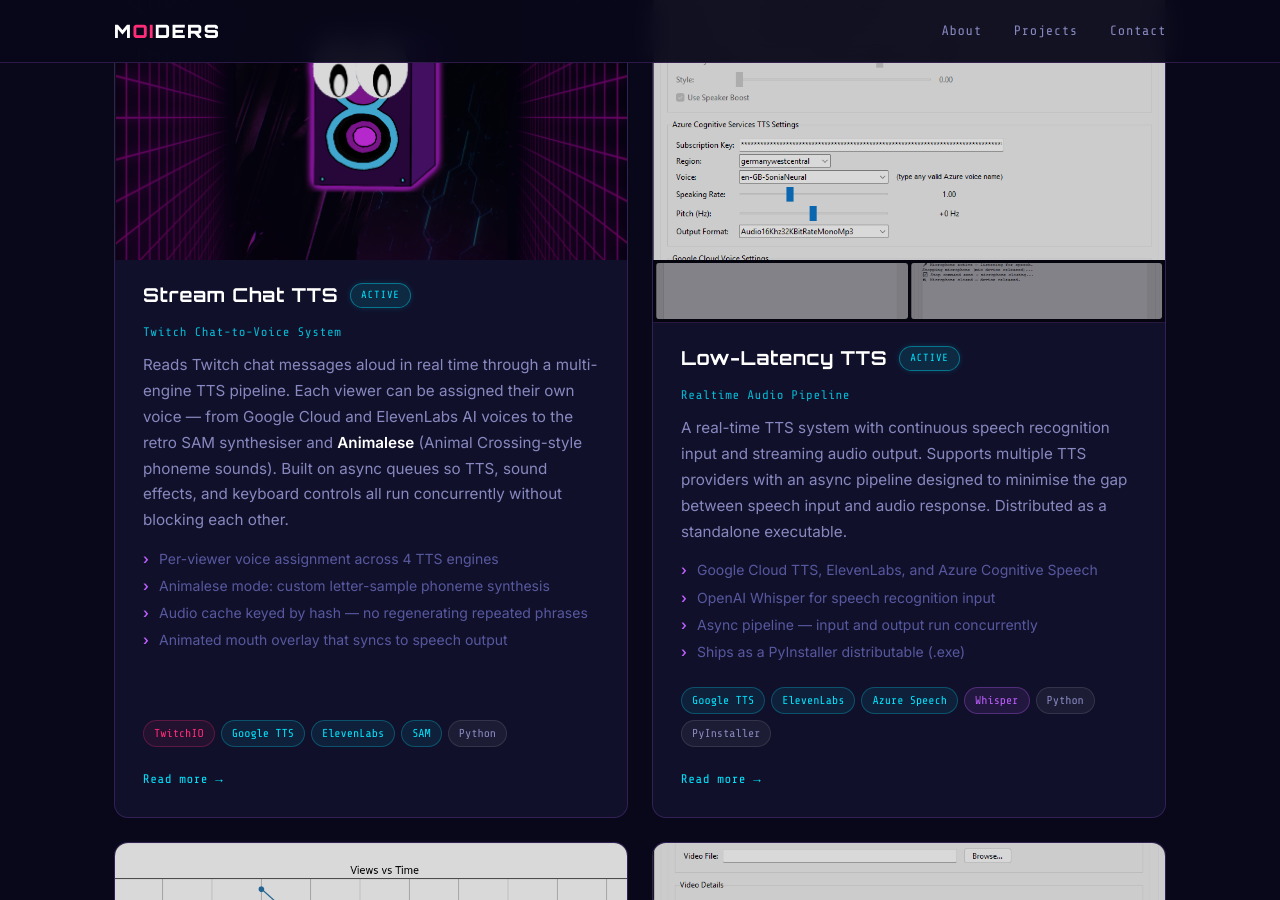
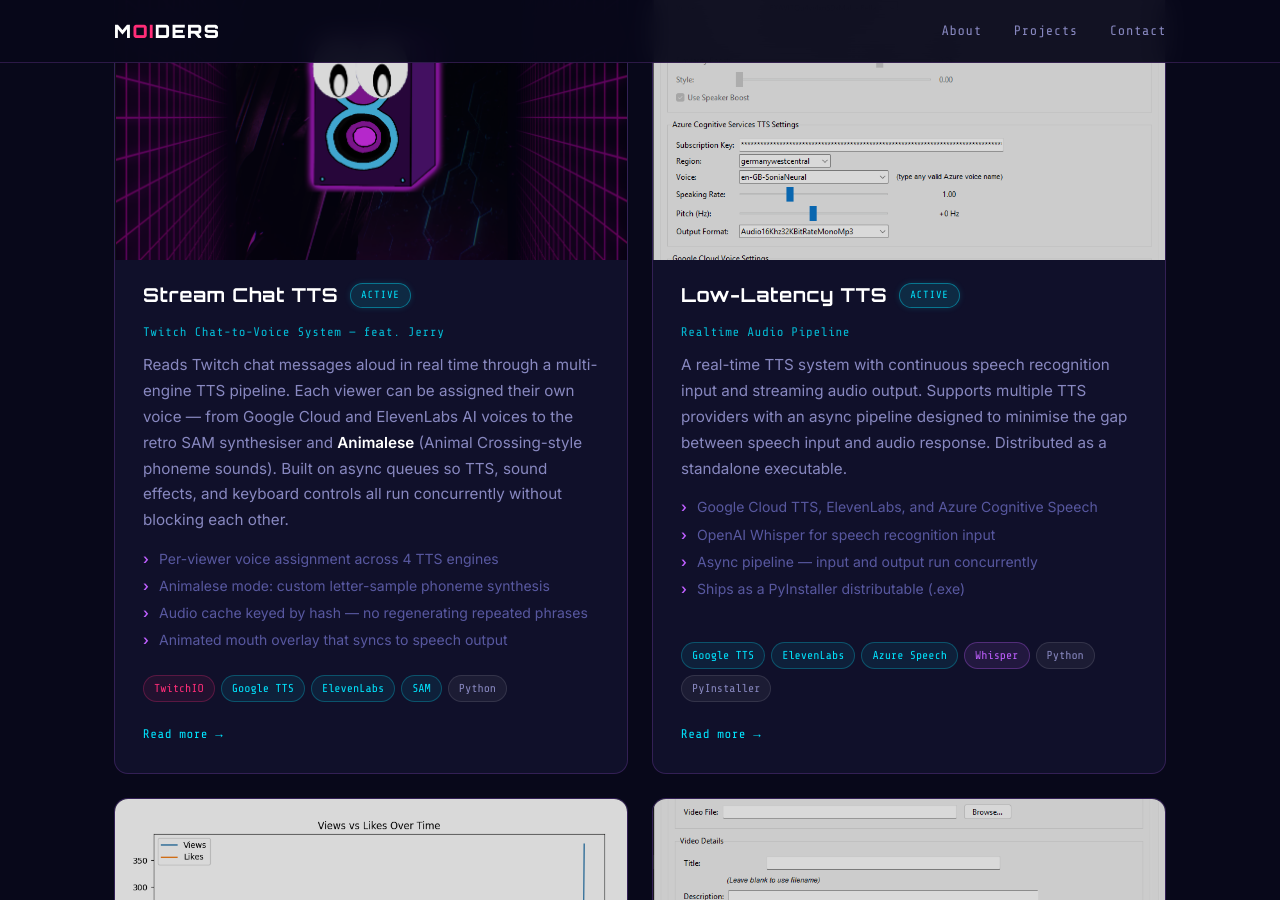
Before and after one commit to Moidy/moidy.github.io, a Jekyll site: the page index.html, which Jekyll copies as it is, in a window 1280 px wide and 900 px high, scrolled down 2727 px. Built offline with Jekyll 4.4.1, drawn with Linux system fonts in a browser that asks for light colours.

Commit message:
Fix: feedback improvements - Sharon copy, TTS gallery, Twitter image, Jerry, clickable cards

```diff
--- a/css/style.css
+++ b/css/style.css
@@ -743,6 +743,14 @@
   transition: gap var(--transition), color var(--transition);
 }
 
+/* Stretch the link to cover the whole card */
+.card-read-more::after {
+  content: '';
+  position: absolute;
+  inset: 0;
+  z-index: 1;
+}
+
 .card-read-more:hover {
   color: var(--neon-pink);
   gap: 10px;
--- a/index.html
+++ b/index.html
@@ -152,7 +152,7 @@
               <h3 class="card-title">Stream Chat TTS</h3>
               <span class="card-status status-active">Active</span>
             </div>
-            <p class="card-subtitle">Twitch Chat-to-Voice System</p>
+            <p class="card-subtitle">Twitch Chat-to-Voice System &mdash; feat. Jerry</p>
             <p class="card-desc">
               Reads Twitch chat messages aloud in real time through a multi-engine TTS pipeline.
               Each viewer can be assigned their own voice — from Google Cloud and ElevenLabs AI voices
@@ -180,10 +180,6 @@
         <article class="project-card" data-tags="audio ai">
           <div class="card-screenshot">
             <img src="img/tts/low-latency-tts-system.png" alt="Low-Latency TTS configuration UI showing Google Cloud, ElevenLabs, and Azure Cognitive Speech settings" loading="lazy" />
-          </div>
-          <div class="card-gallery">
-            <img src="img/tts/tts-latency-log.png" alt="Per-utterance latency log showing sub-second synth times" loading="lazy" />
-            <img src="img/tts/tts-system-log.png" alt="System log output" loading="lazy" />
           </div>
           <div class="card-body">
             <div class="card-header">
@@ -217,11 +213,11 @@
         <!-- ─ Twitter Tools ─ -->
         <article class="project-card" data-tags="social ai">
           <div class="card-screenshot">
-            <img src="img/twitter-tools/views-vs-time-posted.png" alt="Views vs time of day chart showing a strong peak at 21:00 UTC" loading="lazy" />
+            <img src="img/twitter-tools/views-likes-over-time.png" alt="Views and likes over time — engagement scales consistently with reach" loading="lazy" />
           </div>
           <div class="card-gallery">
-            <img src="img/twitter-tools/views-vs-reposts.png" alt="Views vs reposts showing predictable proportional scaling" loading="lazy" />
-            <img src="img/twitter-tools/views-likes-over-time.png" alt="Views vs likes over time" loading="lazy" />
+            <img src="img/twitter-tools/views-vs-time-posted.png" alt="Views vs time of day — clear peak at 21:00 UTC" loading="lazy" />
+            <img src="img/twitter-tools/views-vs-reposts.png" alt="Views vs reposts" loading="lazy" />
             <img src="img/twitter-tools/views-vs-date.png" alt="Views vs date" loading="lazy" />
           </div>
           <div class="card-body">
```
Also changed, not shown: _projects/sharon.md (+3 -3 lines).
